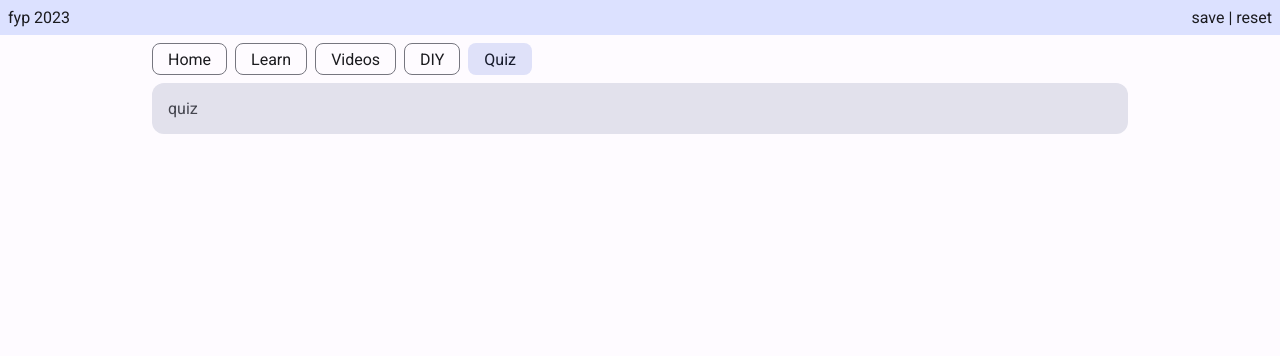
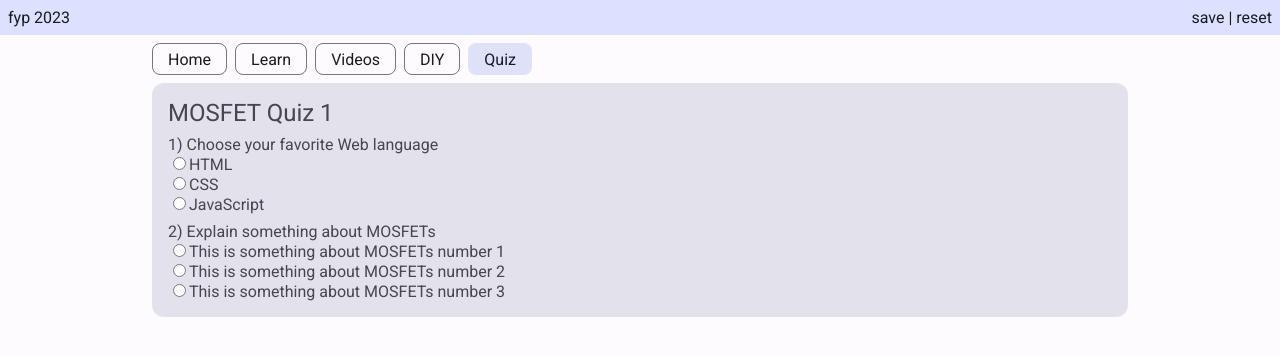
Before and after one commit to Zencron/fyp-2023, a React (Vite) app: page / in a window 1280 px wide. Both pictures are taken after a click on the button "Quiz". Shown: the top 356 px of the page. Built offline with nearby package versions, Linux system fonts and the light colour scheme.

Commit message:
feat: quiz questions

```diff
--- a/src/containers/quizContainer/QuizContainer.jsx
+++ b/src/containers/quizContainer/QuizContainer.jsx
@@ -1,12 +1,102 @@
 import styles from "./QuizContainer.module.css";
+import { useState } from "react";
 
 import FilledCard from "/src/components/filledCard/FilledCard";
 
 export default function QuizContainer() {
+  const [question1Value, setQuestion1Value] = useState(null);
+  const [question2Value, setQuestion2Value] = useState(null);
+
+  function handleQuestion1(event) {
+    if (event.target.checked) {
+      setQuestion1Value(event.target.value);
+    }
+  }
+
+  function handleQuestion2(event) {
+    if (event.target.checked) {
+      setQuestion2Value(event.target.value);
+    }
+  }
+
   return (
     <div>
       <FilledCard>
-        <div className={styles.mainCard}>quiz</div>
+        <div className={styles.mainCard}>
+          <form className={styles.formGrid}>
+            <h2>MOSFET Quiz 1</h2>
+            <div>
+              <div>1) Choose your favorite Web language</div>
+              <label>
+                <input
+                  type="radio"
+                  name="question1"
+                  value="HTML"
+                  checked={question1Value === "HTML"}
+                  onChange={handleQuestion1}
+                />
+                HTML
+              </label>
+              <br />
+              <label>
+                <input
+                  type="radio"
+                  name="question1"
+                  value="CSS"
+                  checked={question1Value === "CSS"}
+                  onChange={handleQuestion1}
+                />
+                CSS
+              </label>
+              <br />
+              <label>
+                <input
+                  type="radio"
+                  name="question1"
+                  value="JavaScript"
+                  checked={question1Value === "JavaScript"}
+                  onChange={handleQuestion1}
+                />
+                JavaScript
+              </label>
+            </div>
+            <div>
+              <div>2) Explain something about MOSFETs</div>
+              <label>
+                <input
+                  type="radio"
+                  name="question2"
+                  value="1"
+                  checked={question2Value === "1"}
+                  onChange={handleQuestion2}
+                />
+                This is something about MOSFETs number 1
+              </label>
+              <br />
+              <label>
+                <input
+                  type="radio"
+                  name="question2"
+                  value="2"
+                  checked={question2Value === "2"}
+                  onChange={handleQuestion2}
+                />
+                This is something about MOSFETs number 2
+              </label>
+              <br />
+              <label>
+                <input
+                  type="radio"
+                  name="question2"
+                  value="3"
+                  checked={question2Value === "3"}
+                  onChange={handleQuestion2}
+                />
+                This is something about MOSFETs number 3
+              </label>
+            </div>
+          </form>
+        </div>
       </FilledCard>
     </div>
   );
--- a/src/containers/quizContainer/QuizContainer.module.css
+++ b/src/containers/quizContainer/QuizContainer.module.css
@@ -1,3 +1,8 @@
 .mainCard {
   padding: 16px;
 }
+
+.formGrid {
+  display: grid;
+  gap: 8px;
+}
```
